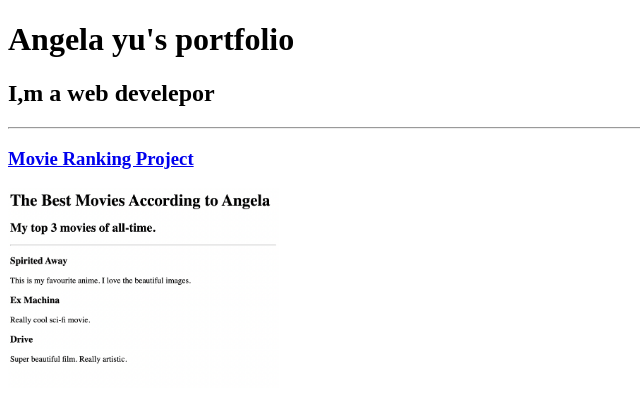
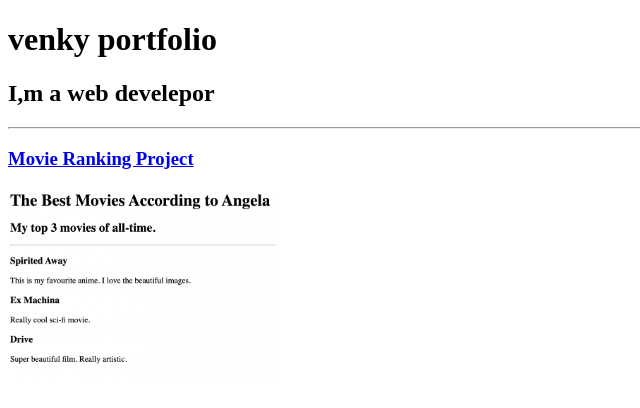
Before and after one commit to G-venkateswarlu/html-portfolio, a plain HTML site: page index.html in a window 1280 px wide. Shown: the top 408 px of the page, without its empty margins (0-640 px from the left). Drawn offline with Linux system fonts and the light colour scheme.

Commit message:
Update index.html

```diff
--- a/index.html
+++ b/index.html
@@ -4,10 +4,10 @@
  <head>
     <meta charset="UTF-8">
     <meta name="viewport" content="width=device-width, initial-scale=1.0">
-    <title>Angela Yu's portfolio</title>
+    <title>venky portfolio</title>
  </head>
  <body>
-    <h1> Angela yu's portfolio</h1>
+    <h1> venky portfolio</h1>
     <h2>I,m a web develepor</h2>
     <hr/>
    <h3><a href="./public/movie-ranking.html">Movie Ranking Project</a></h3>
```
